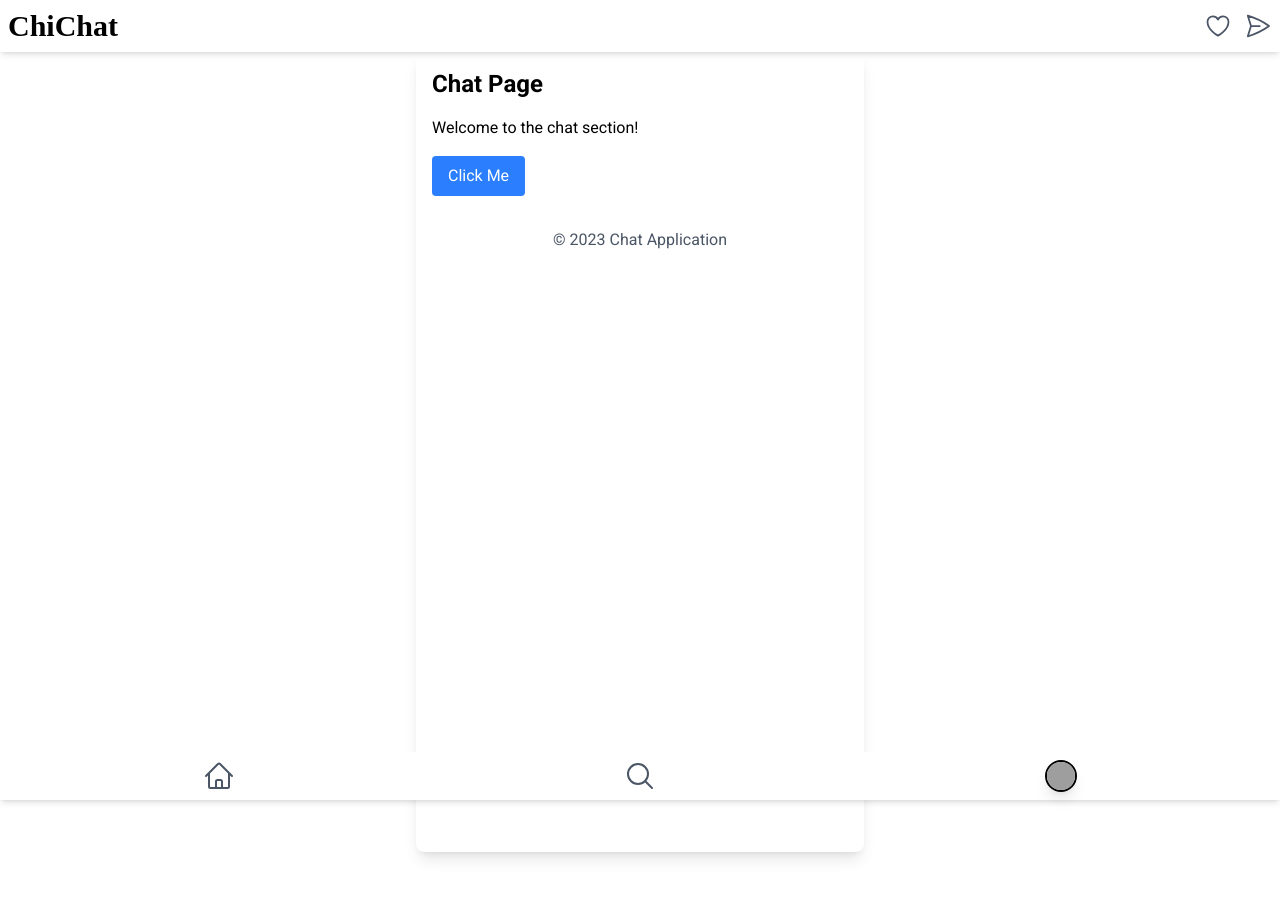
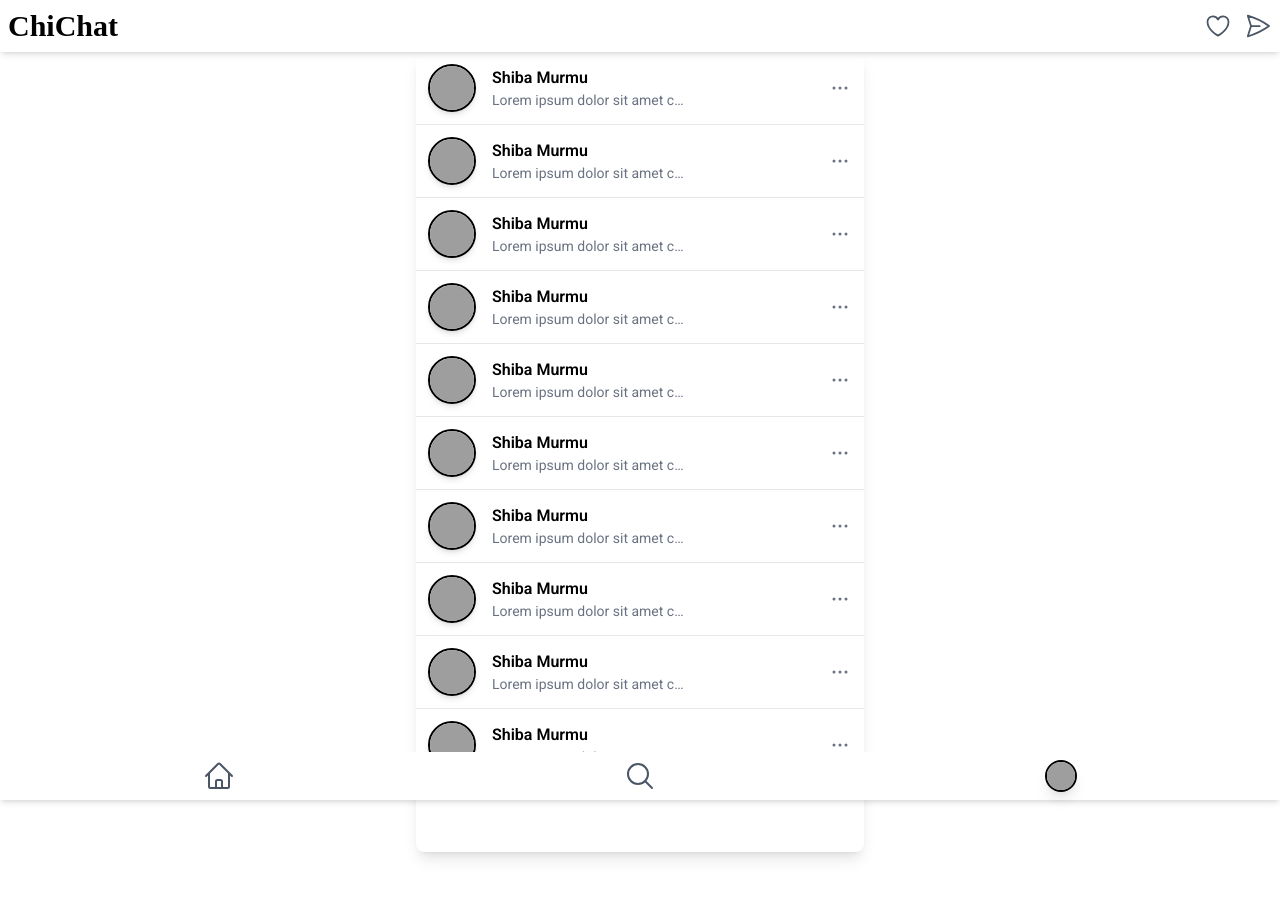
Before and after one commit to shiba-murmu/ChiChat, a React (Vite) app in the folder frontend/: page /chat in a window 1280 px wide. Built offline with nearby package versions, Linux system fonts and the light colour scheme; grey boxes are pictures that could not be loaded; a web font is replaced by a local one.

Commit message:
UI managed.

```diff
--- a/frontend/src/pages/contents/Chat.jsx
+++ b/frontend/src/pages/contents/Chat.jsx
@@ -1,19 +1,59 @@
 import React from 'react'
+
+function TripleDotIcon() {
+    return (
+        <>
+            <svg xmlns="http://www.w3.org/2000/svg" fill="none" viewBox="0 0 24 24" strokeWidth={1.5} stroke="currentColor" className="size-6">
+                <path strokeLinecap="round" strokeLinejoin="round" d="M6.75 12a.75.75 0 1 1-1.5 0 .75.75 0 0 1 1.5 0ZM12.75 12a.75.75 0 1 1-1.5 0 .75.75 0 0 1 1.5 0ZM18.75 12a.75.75 0 1 1-1.5 0 .75.75 0 0 1 1.5 0Z" />
+            </svg>
+
+        </>
+    )
+}
+
+function SpecificUserCard() {
+    return (
+        <>
+            <div className='border-b border-gray-200 focus:bg-gray-200 hover:bg-gray-50 transition duration-200 ease-in-out'>
+                <div className='flex justify-start items-center p-3 gap-4'>
+                    <div>
+                        <img
+                            src="https://images.unsplash.com/photo-1633332755192-727a05c4013d?fm=jpg&q=60&w=3000"
+                            alt="profile dp"
+                            className='rounded-full border-2 shadow-md object-cover w-12 h-12'
+                            loading='lazy'
+                        />
+                    </div>
+                    <div>
+                        <span className='font-semibold text-base'>Shiba Murmu</span>
+                        <p className='text-gray-500 text-sm w-48 truncate'>
+                            Lorem ipsum dolor sit amet consectetur adipisicing elit.
+                        </p>
+                    </div>
+                    <div className='ml-auto flex items-center gap-2'>
+                        <button className='text-gray-500 hover:text-gray-800'>
+                            <TripleDotIcon />
+                        </button>
+                    </div>
+                </div>
+            </div>
+        </>
+    )
+}
 function Chat() {
     return (
         <>
             <div className='min-h-screen w-full max-w-md mx-auto bg-white shadow-lg rounded-lg overflow-hidden'>
-
-        <div className="p-4">
-            <h1 className="text-2xl font-bold mb-4">Chat Page</h1>
-            <p>Welcome to the chat section!</p>
-            <button onClick={() => alert('Chat button clicked!')} className="mt-4 bg-blue-500 text-white px-4 py-2 rounded hover:bg-blue-600 transition-colors duration-200">
-            Click Me
-            </button>
-        </div>
-        <footer className="mt-4 text-center">
-            <p className="text-gray-600">© 2023 Chat Application</p>
-        </footer>
+                <SpecificUserCard />
+                <SpecificUserCard />
+                <SpecificUserCard />
+                <SpecificUserCard />
+                <SpecificUserCard />
+                <SpecificUserCard />
+                <SpecificUserCard />
+                <SpecificUserCard />
+                <SpecificUserCard />
+                <SpecificUserCard />
             </div>
         </>
     )
```
Lines whose indentation alone changed are shown as unchanged.
